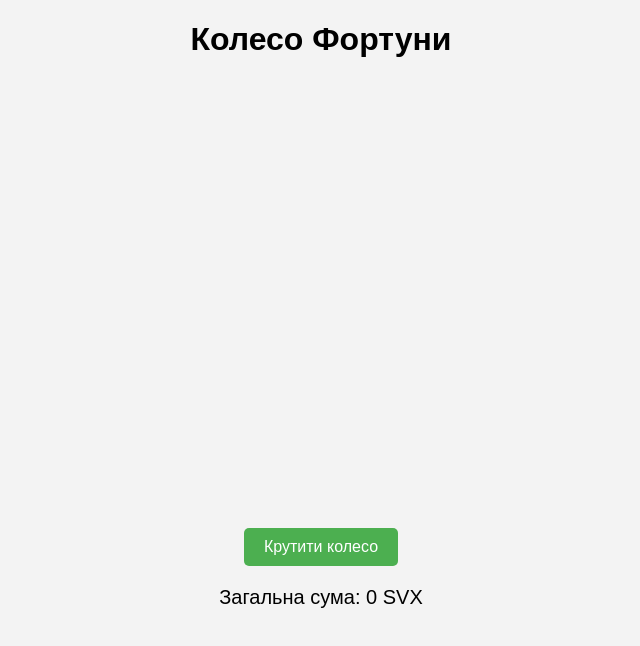
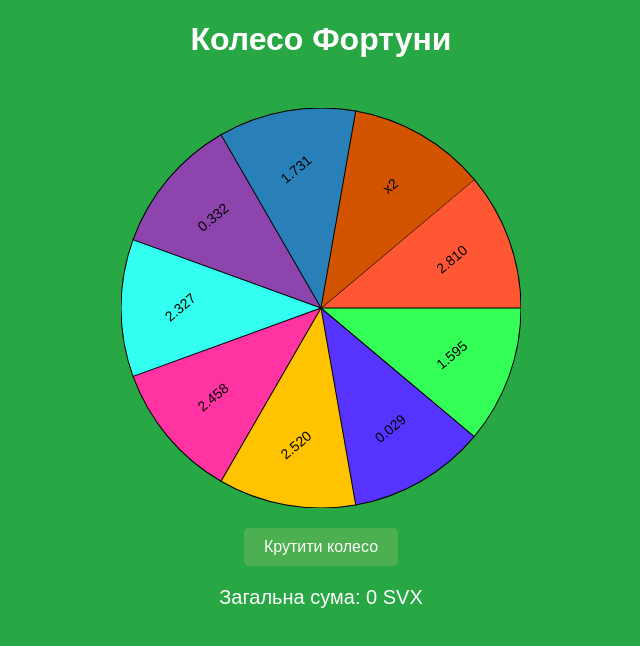
Before and after one commit to Sergof777/wheel-of-fortune, a plain HTML site: page index.html in a window 1280 px wide. Both pictures are taken after a click on the button "Крутити колесо". Shown: the whole page, without its empty margins (319-959 px from the left). Drawn offline with Linux system fonts and the light colour scheme.

Commit message:
Update index.html

```diff
--- a/index.html
+++ b/index.html
@@ -8,15 +8,17 @@
         body {
             font-family: Arial, sans-serif;
             text-align: center;
-            background-color: #f3f3f3;
+            background-color: #28a745; /* Зелене тло */
             margin: 0;
             padding: 0;
+            color: white;
         }
         canvas {
             margin-top: 50px;
             display: block;
             margin-left: auto;
             margin-right: auto;
+            background-color: #28a745;
         }
         button {
             margin-top: 20px;
@@ -32,11 +34,6 @@
             margin-top: 20px;
             font-size: 20px;
         }
-        #timer {
-            font-size: 16px;
-            color: red;
-            margin-top: 10px;
-        }
     </style>
 </head>
 <body>
@@ -44,29 +41,27 @@
     <canvas id="wheel" width="400" height="400"></canvas>
     <button id="spinButton">Крутити колесо</button>
     <div id="total">Загальна сума: 0 SVX</div>
-    <div id="timer"></div>
 
     <script>
         const canvas = document.getElementById('wheel');
         const ctx = canvas.getContext('2d');
         const spinButton = document.getElementById('spinButton');
         const totalElement = document.getElementById('total');
-        const timerElement = document.getElementById('timer');
 
         const sectors = [
-            { color: '#FF5733', prize: (Math.random() * (3 - 0.001) + 0.001).toFixed(3) },
-            { color: '#33FF57', prize: (Math.random() * (3 - 0.001) + 0.001).toFixed(3) },
-            { color: '#5733FF', prize: (Math.random() * (3 - 0.001) + 0.001).toFixed(3) },
-            { color: '#FFC300', prize: (Math.random() * (3 - 0.001) + 0.001).toFixed(3) },
-            { color: '#FF33A1', prize: (Math.random() * (3 - 0.001) + 0.001).toFixed(3) },
-            { color: '#33FFF0', prize: (Math.random() * (3 - 0.001) + 0.001).toFixed(3) },
-            { color: '#8E44AD', prize: (Math.random() * (3 - 0.001) + 0.001).toFixed(3) },
-            { color: '#2980B9', prize: 'x2' }, // Подвоєння
-            { color: '#D35400', prize: (Math.random() * (3 - 0.001) + 0.001).toFixed(3) }
+            { color: '#FF5733', prize: (Math.random() * 3 + 0.001).toFixed(3) }, // Приз від 0.001 до 3
+            { color: '#33FF57', prize: (Math.random() * 3 + 0.001).toFixed(3) },
+            { color: '#5733FF', prize: (Math.random() * 3 + 0.001).toFixed(3) },
+            { color: '#FFC300', prize: (Math.random() * 3 + 0.001).toFixed(3) },
+            { color: '#FF33A1', prize: (Math.random() * 3 + 0.001).toFixed(3) },
+            { color: '#33FFF0', prize: (Math.random() * 3 + 0.001).toFixed(3) },
+            { color: '#8E44AD', prize: (Math.random() * 3 + 0.001).toFixed(3) },
+            { color: '#2980B9', prize: (Math.random() * 3 + 0.001).toFixed(3) },
+            { color: '#D35400', prize: 'x2' } // Сектор подвоєння
         ];
 
-        let total = parseFloat(localStorage.getItem('total')) || 0; // Загальна сума з localStorage
-        let lastSpinTime = parseInt(localStorage.getItem('lastSpinTime')) || 0; // Час останнього обертання
+        let total = parseFloat(localStorage.getItem('total') || '0'); // Загальна сума збережена в LocalStorage
+        let spins = parseInt(localStorage.getItem('spins') || '0'); // Кількість спінів
         let spinning = false; // Статус обертання
 
         const wheelRadius = canvas.width / 2;
@@ -74,14 +69,99 @@
         const centerY = canvas.height / 2;
         const sectorAngle = (2 * Math.PI) / sectors.length;
 
-        // Оновлення часу, коли можна прокрутити колесо
-        function updateTimer() {
-            const currentTime = Date.now();
-            const timeDifference = currentTime - lastSpinTime;
-            const timeLeft = Math.max(0, 120000 - timeDifference); // 2 хвилини в мілісекундах
+        // Функція малювання колеса
+        function drawWheel() {
+            sectors.forEach((sector, index) => {
+                const startAngle = index * sectorAngle;
+                const endAngle = startAngle + sectorAngle;
 
-            if (timeLeft > 0) {
-                const minutes = Math.floor(timeLeft / 60000);
-                const seconds = Math.floor((timeLeft % 60000) / 1000);
-                timerElement.textContent = `Час до наступного обертання: ${minutes}:${seconds < 10 ? '0' + seconds : seconds}`;
-                spinButton.disa
+                ctx.beginPath();
+                ctx.moveTo(centerX, centerY);
+                ctx.arc(centerX, centerY, wheelRadius, startAngle, endAngle);
+                ctx.fillStyle = sector.color;
+                ctx.fill();
+                ctx.stroke();
+
+                // Додаємо текст призу
+                ctx.fillStyle = '#000';
+                ctx.font = '14px Arial';
+                ctx.textAlign = 'center';
+                ctx.textBaseline = 'middle';
+                const textAngle = startAngle + sectorAngle / 2;
+                const textX = centerX + Math.cos(textAngle) * wheelRadius * 0.7;
+                const textY = centerY + Math.sin(textAngle) * wheelRadius * 0.7;
+                ctx.fillText(sector.prize, textX, textY);
+            });
+        }
+
+        // Функція обертання
+        function spinWheel() {
+            if (spinning || spins >= 3) {
+                alert('Максимальна кількість спінів з цього IP досягнута. Спробуйте через 2 хвилини.');
+                return;
+            }
+
+            if (spins === 0) {
+                setTimeout(() => {
+                    spins = 0; // Скидання після 2 хвилин
+                    localStorage.setItem('spins', spins);
+                }, 120000); // 2 хвилини
+            }
+
+            spins++;
+            localStorage.setItem('spins', spins);
+
+            spinning = true;
+            let rotation = Math.random() * 360 + 3600; // Рандомний оберт з додатковими повними обертами
+            let currentRotation = 0;
+            const animationSpeed = 10;
+
+            const interval = setInterval(() => {
+                currentRotation += animationSpeed;
+                if (currentRotation >= rotation) {
+                    clearInterval(interval);
+                    spinning = false;
+                    calculatePrize(currentRotation % 360);
+                }
+                drawWheelWithRotation(currentRotation % 360);
+            }, 20);
+        }
+
+        // Малювання обертання
+        function drawWheelWithRotation(angle) {
+            ctx.clearRect(0, 0, canvas.width, canvas.height);
+            ctx.save();
+            ctx.translate(centerX, centerY);
+            ctx.rotate((angle * Math.PI) / 180);
+            ctx.translate(-centerX, -centerY);
+            drawWheel();
+            ctx.restore();
+        }
+
+        // Визначення призу
+        function calculatePrize(angle) {
+            const sectorIndex = Math.floor(angle / (360 / sectors.length));
+            const prize = sectors[sectorIndex].prize;
+
+            if (prize === 'x2') {
+                total *= 2;
+                alert('Ваш виграш подвоєно!');
+            } else {
+                total += parseFloat(prize);
+                alert(`Ви виграли ${prize} SVX!`);
+            }
+
+            total = total.toFixed(3); // Округлення до 3 знаків після коми
+            localStorage.setItem('total', total); // Збереження виграшу
+            totalElement.textContent = `Загальна сума: ${total} SVX`;
+        }
+
+        // Ініціалізація
+        drawWheel();
+        totalElement.textContent = `Загальна сума: ${total} SVX`;
+
+        // Обробник кнопки
+        spinButton.addEventListener('click', spinWheel);
+    </script>
+</body>
+</html>
```
